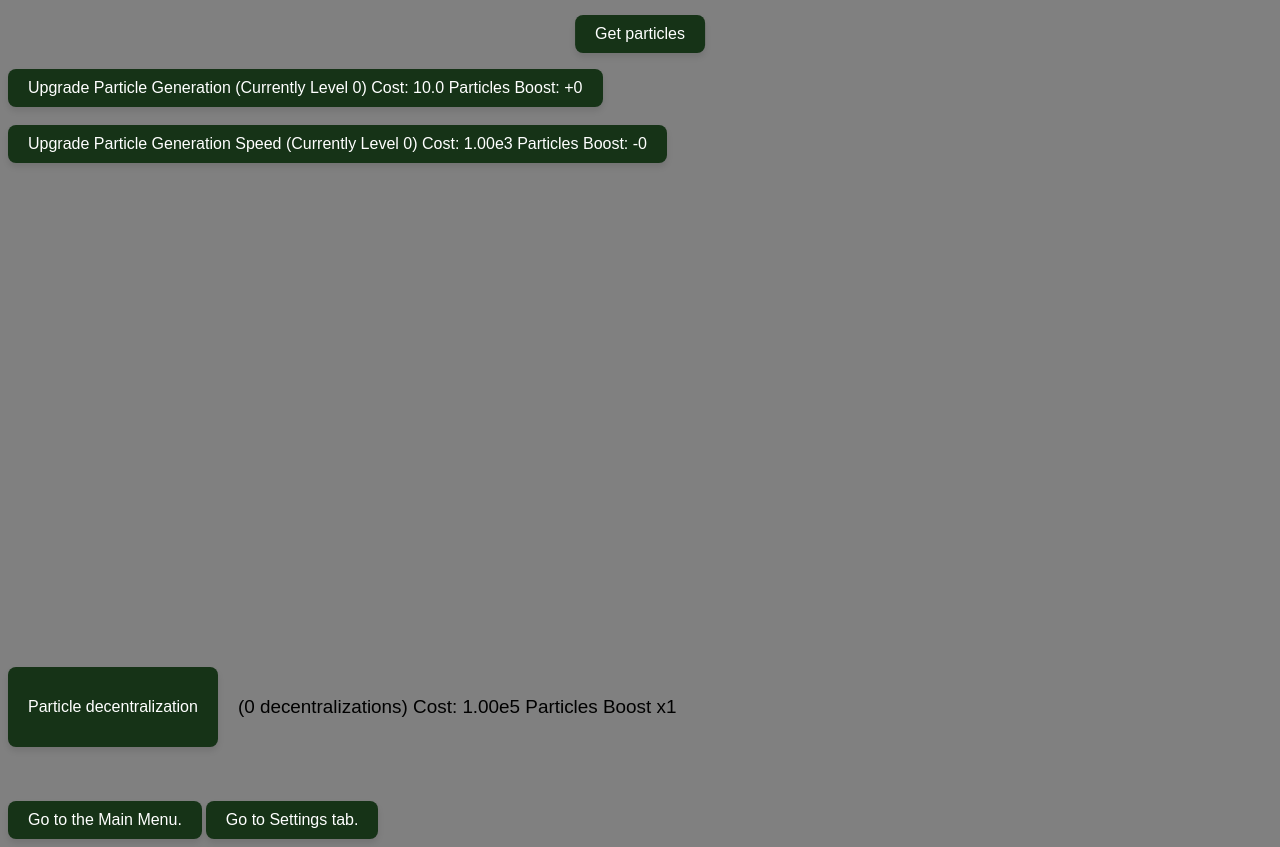
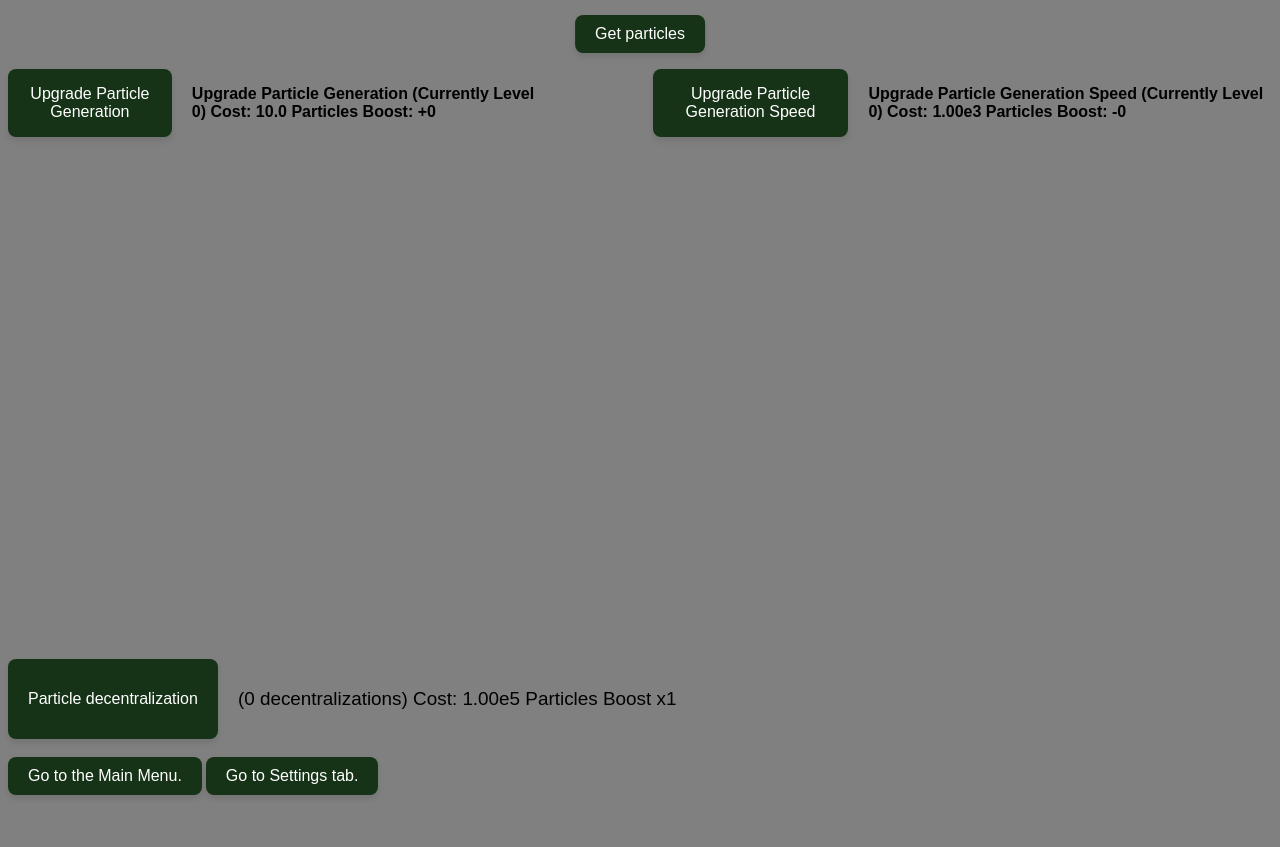
Before and after one commit to AlexAry112/Incremental-Universal, a plain HTML site: page index.html in a window 1280 px wide. Shown: the part 74-921 px from the top of the page. After the commit the page ends 877 px from the top, so only its background shows below. Drawn offline with Linux system fonts and the light colour scheme.

Commit message:
Update 0.0.45!
Fixed the bug that disabled scrolling and made text look better!

```diff
--- a/index.html
+++ b/index.html
@@ -9,8 +9,16 @@
      <p id="particlesObtained">0 Particles</p> <br>
      <div id="MainMenu">
           <button onclick="getParticle()" style="font-family: sans-serif;" id="getParticlesButton">Get particles</button> <br> <br> <br>
-          <button onclick="buyParticlesPerClick()" id="perClickUpgrade" style="font-family: sans-serif;">Upgrade Particle Generation (Currently Level 0) Cost: 10 Particles   Boost +0</button> <br> <br>
-          <button onclick="buyParticlesPerSecond()" id="perSecondUpgrade" style="font-family: sans-serif;">Upgrade Particle Generation Speed (Currently Level 0) Cost: 1000 Particles   Boost -0</button>
+          <div style="display: flex; gap: 100px" id="row1">
+               <div id="U1" style="display: flex; gap: 20px;">
+                    <button onclick="buyParticlesPerClick()"style="font-family: sans-serif; ">Upgrade Particle Generation</button>
+                    <p style="font-family: sans-serif; font-weight: bold;" id="perClickUpgrade">(Currently Level 0) Cost: 10 Particles   Boost +0</p>
+               </div>
+               <div id="U2" style="display: flex; gap: 20px;">
+                    <button onclick="buyParticlesPerSecond()"style="font-family: sans-serif;">Upgrade Particle Generation Speed</button>
+                    <p style="font-family: sans-serif; font-weight: bold;" id="perSecondUpgrade">(Currently Level 0) Cost: 1000 Particles   Boost -0</p>
+               </div>
+          </div>
           <br><br><br><br><br><br><br><br><br><br><br><br><br><br><br><br><br><br><br><br><br><br><br><br><br><br><br><br><br>
           <div style="display: flex;">
                <button onclick="decentralization()" style="font-family: sans-serif;">Particle decentralization</button>
@@ -36,7 +44,7 @@
 
 
 
-     <br><br><br><br>
+     <br><br>
 
     <div id="navigateButtons">
       <button onclick="tab('MainMenu')" style="font-family: sans-serif;">Go to the Main Menu.</button>
--- a/main.js
+++ b/main.js
@@ -18,7 +18,7 @@ var gameData = {
   particlesPerClick: new Decimal(1),
   particlesPerClickCost: new Decimal(10),
   particlesPerClickLevel: 0,
-  update: "0.0.4",
+  update: "0.0.45",
   lastTick: Date.now(),
   type: "scientific",
   SaveTime: 15,
@@ -27,7 +27,8 @@ var gameData = {
   particlesPerSecondLevel: 0,
   decentralizations: new Decimal(0),
   decentralizationCost: new Decimal(100000),
-  _lastSaveTimestamp: Date.now()
+  _lastSaveTimestamp: Date.now(),
+
 };
 
 function format(numInput, type) {
@@ -84,7 +85,7 @@ function fullUpdate() {
   } else {
     safeSet(
       "perSecondUpgrade",
-      "Upgrade Particle Generation Speed (Currently Level MAX) Cost: MAX  Boost: -" +
+      "Upgrade Particle Generation Speed (Currently Level 9) Cost: MAX  Boost: -" +
         (gameData.particlesPerSecondLevel / 10)
     );
   }
--- a/styles.css
+++ b/styles.css
@@ -9,7 +9,6 @@
 
 body {
   background-color: gray;
-  overflow: hidden;
 }
 
 #getParticlesButton {
```
